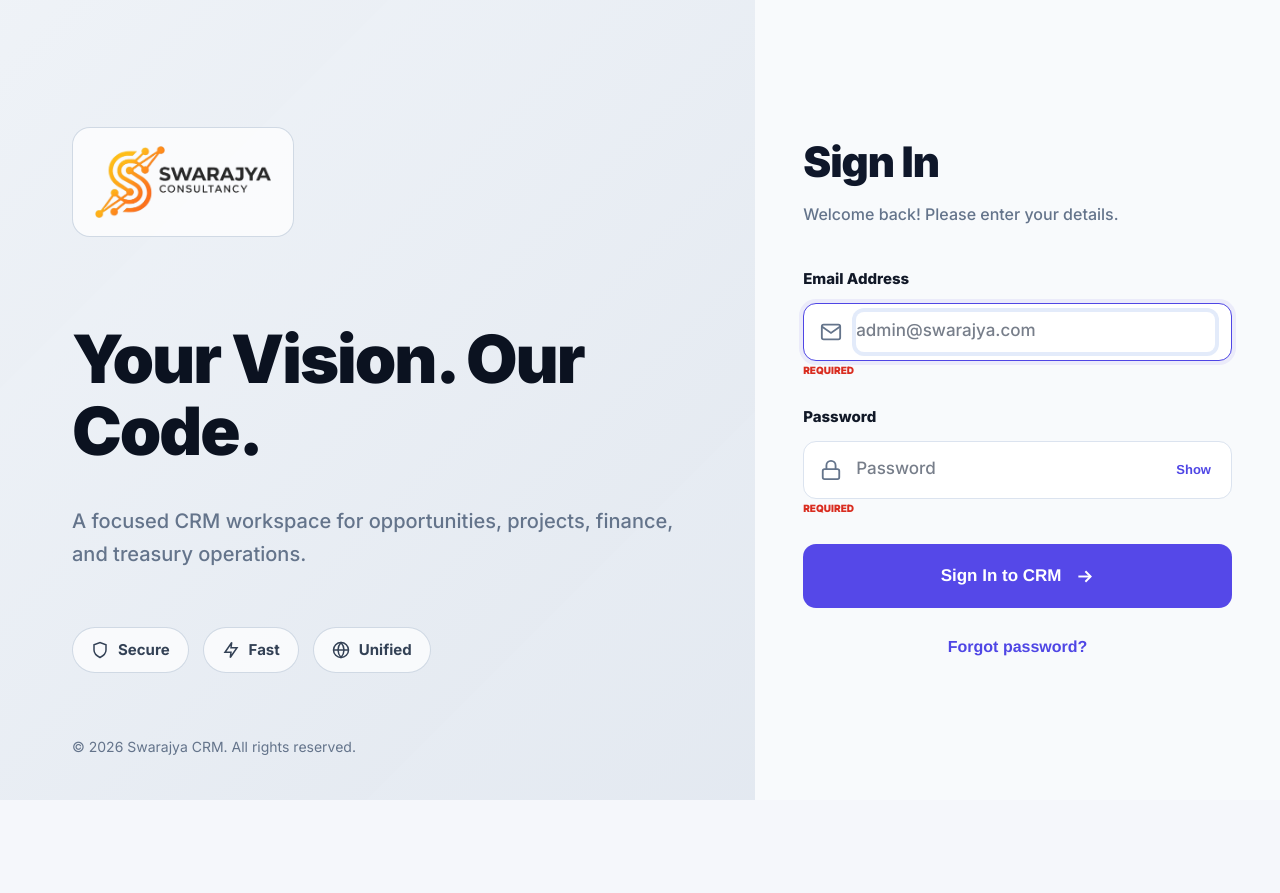
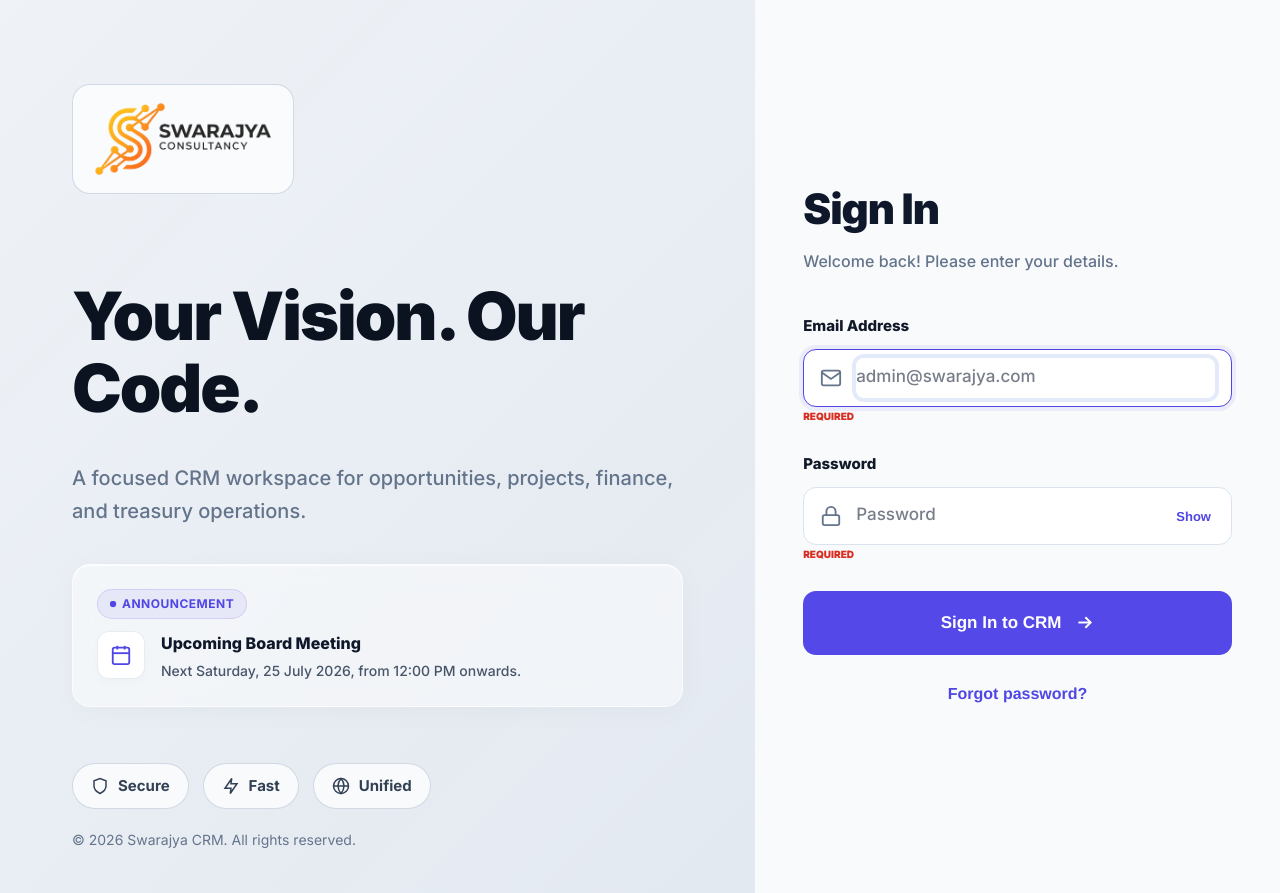
Before and after one commit to samee-r10/swarajya-crm-frontend, a Vue app: page /login in a window 1280 px wide. Before the commit the page ends 800 px from the top, so only its background shows below. Built offline with nearby package versions, Linux system fonts and the light colour scheme; no server answers.

Commit message:
Board meeting announcment

```diff
--- a/src/views/Login.vue
+++ b/src/views/Login.vue
@@ -9,6 +9,30 @@
         <div class="brand-copy">
           <h1>Your Vision. Our Code.</h1>
           <p>A focused CRM workspace for opportunities, projects, finance, and treasury operations.</p>
+        </div>
+
+        <div class="meeting-notice">
+          <div class="notice-header">
+            <span class="notice-badge">
+              <span class="pulse-dot"></span>
+              Announcement
+            </span>
+          </div>
+          <div class="notice-body">
+            <div class="notice-icon-box">
+              <svg viewBox="0 0 24 24" width="22" height="22" fill="none" stroke="currentColor" stroke-width="2">
+                <rect x="3" y="4" width="18" height="18" rx="2" ry="2"/>
+                <line x1="16" y1="2" x2="16" y2="6"/>
+                <line x1="8" y1="2" x2="8" y2="6"/>
+                <line x1="3" y1="10" x2="21" y2="10"/>
+                <path d="M8 14h.01M12 14h.01M16 14h.01M8 18h.01M12 18h.01M16 18h.01"/>
+              </svg>
+            </div>
+            <div class="notice-content">
+              <h3>Upcoming Board Meeting</h3>
+              <p>Next Saturday, 25 July 2026, from 12:00 PM onwards.</p>
+            </div>
+          </div>
         </div>
 
         <div class="feature-pills">
@@ -197,6 +221,119 @@ async function submit() {
   line-height: 1.65;
   margin: 36px 0 0;
   max-width: 620px;
+}
+
+.meeting-notice {
+  background: rgba(255, 255, 255, 0.45);
+  border: 1px solid rgba(255, 255, 255, 0.6);
+  border-radius: 18px;
+  box-shadow:
+    0 4px 30px rgba(0, 0, 0, 0.03),
+    inset 0 1px 1px rgba(255, 255, 255, 0.8);
+  backdrop-filter: blur(12px);
+  -webkit-backdrop-filter: blur(12px);
+  margin-top: 36px;
+  max-width: 620px;
+  padding: 24px;
+  position: relative;
+  transition: transform 0.3s cubic-bezier(0.34, 1.56, 0.64, 1), box-shadow 0.3s ease, border-color 0.3s ease;
+}
+
+.meeting-notice:hover {
+  transform: translateY(-2px);
+  box-shadow:
+    0 10px 40px rgba(79, 70, 229, 0.06),
+    inset 0 1px 1px rgba(255, 255, 255, 0.9);
+  border-color: rgba(79, 70, 229, 0.2);
+}
+
+.notice-header {
+  margin-bottom: 12px;
+}
+
+.notice-badge {
+  align-items: center;
+  background: rgba(79, 70, 229, 0.08);
+  border: 1px solid rgba(79, 70, 229, 0.15);
+  border-radius: 999px;
+  color: #4f46e5;
+  display: inline-flex;
+  font-size: 12px;
+  font-weight: 700;
+  gap: 6px;
+  letter-spacing: 0.5px;
+  padding: 5px 12px;
+  text-transform: uppercase;
+}
+
+.pulse-dot {
+  background-color: #4f46e5;
+  border-radius: 50%;
+  display: inline-block;
+  height: 6px;
+  width: 6px;
+  position: relative;
+}
+
+.pulse-dot::after {
+  content: '';
+  position: absolute;
+  top: 0;
+  left: 0;
+  width: 100%;
+  height: 100%;
+  border-radius: 50%;
+  background-color: inherit;
+  animation: pulse-ring 1.2s cubic-bezier(0.215, 0.610, 0.355, 1) infinite;
+}
+
+@keyframes pulse-ring {
+  0% {
+    transform: scale(0.95);
+    opacity: 1;
+  }
+  100% {
+    transform: scale(2.5);
+    opacity: 0;
+  }
+}
+
+.notice-body {
+  align-items: flex-start;
+  display: flex;
+  gap: 16px;
+}
+
+.notice-icon-box {
+  align-items: center;
+  background: #ffffff;
+  border: 1px solid rgba(226, 232, 240, 0.8);
+  border-radius: 12px;
+  color: #4f46e5;
+  display: flex;
+  height: 48px;
+  justify-content: center;
+  width: 48px;
+  box-shadow: 0 4px 12px rgba(0, 0, 0, 0.02);
+}
+
+.notice-content {
+  flex: 1;
+}
+
+.notice-content h3 {
+  color: #0f172a;
+  font-size: 16px;
+  font-weight: 750;
+  margin: 0 0 6px;
+}
+
+.notice-content p {
+  color: #475569;
+  font-size: 14px;
+  font-weight: 500;
+  line-height: 1.5;
+  margin: 0;
 }
 
 .feature-pills {
```
